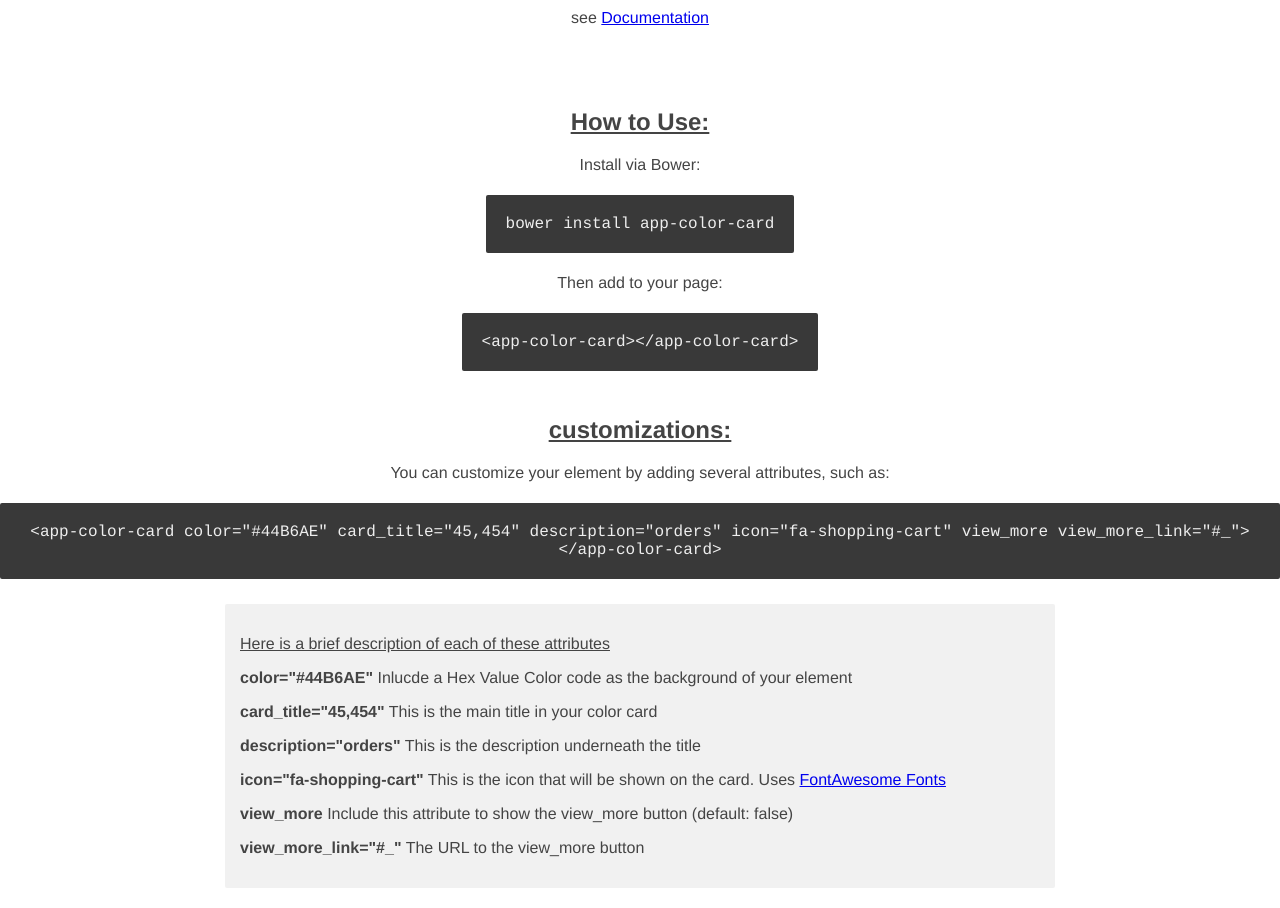
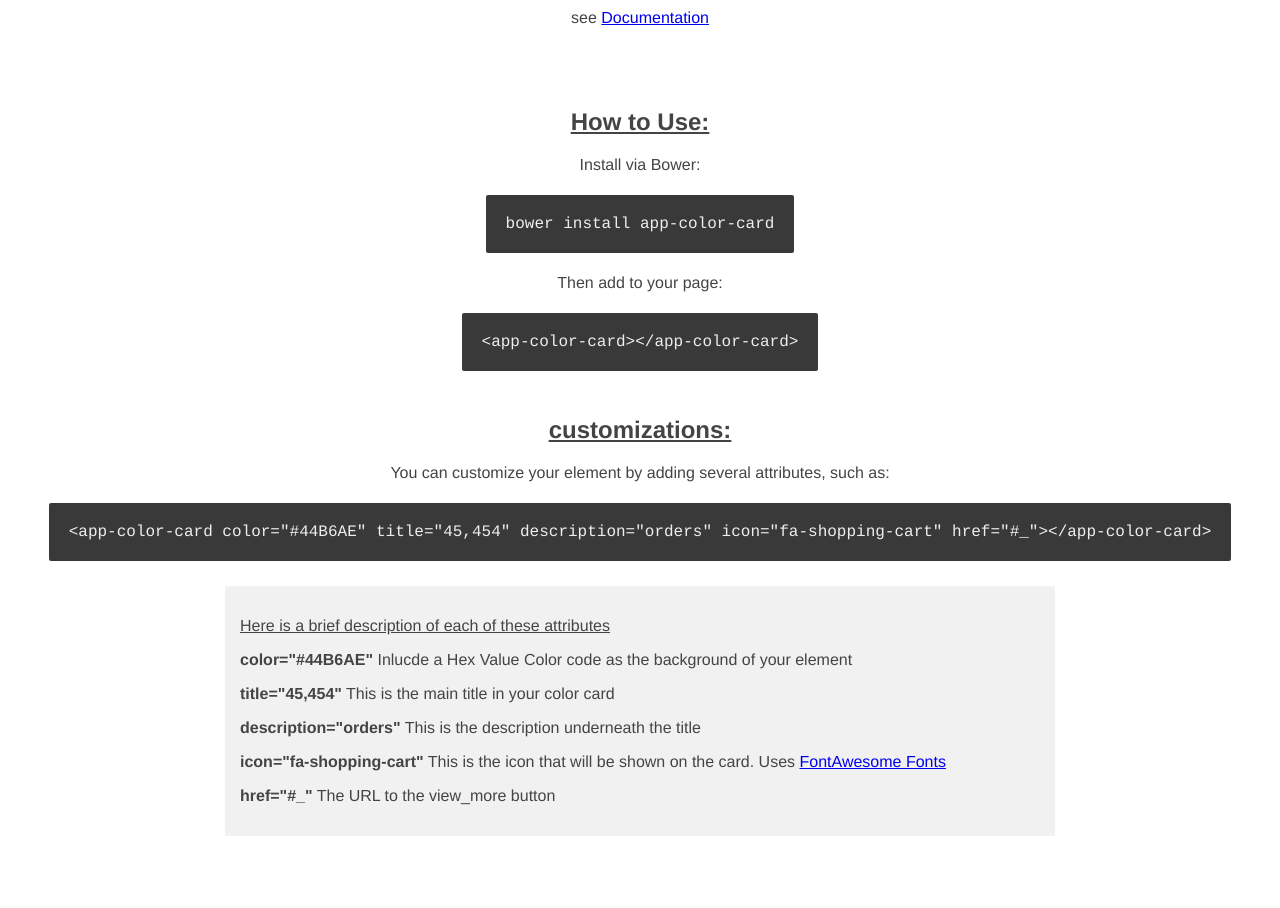
Before and after one commit to the-control-group/app-color-card, a website: page demo.html in a window 1280 px wide. Shown: the part 106-1014 px from the top of the page. After the commit the page ends 962 px from the top, so only its background shows below. Drawn offline with Linux system fonts and the light colour scheme.

Commit message:
demo updates

```diff
--- a/demo.html
+++ b/demo.html
@@ -89,16 +89,15 @@
 
   <h2>customizations:</h2>
   <p>You can customize your element by adding several attributes, such as:</p>
-  <code>&lt;app-color-card color="#44B6AE" card_title="45,454" description="orders" icon="fa-shopping-cart" view_more view_more_link="#_"&gt;&lt;/app-color-card&gt;</code>
+  <code>&lt;app-color-card color="#44B6AE" title="45,454" description="orders" icon="fa-shopping-cart" href="#_"&gt;&lt;/app-color-card&gt;</code>
 
   <div class="options">
 	  <p style="text-decoration:underline;">Here is a brief description of each of these attributes</p>
 	  <p><b>color="#44B6AE"</b> Inlucde a Hex Value Color code as the background of your element</p>
-	  <p><b>card_title="45,454"</b> This is the main title in your color card</p>
+	  <p><b>title="45,454"</b> This is the main title in your color card</p>
 	  <p><b>description="orders"</b> This is the description underneath the title</p>
 	  <p><b>icon="fa-shopping-cart"</b> This is the icon that will be shown on the card. Uses <a href="http://fortawesome.github.io/Font-Awesome/" target="_blank">FontAwesome Fonts</a></p>
-	  <p><b>view_more</b> Include this attribute to show the view_more button (default: false)</p>
-	  <p><b>view_more_link="#_"</b> The URL to the view_more button</p>
+	  <p><b>href="#_"</b> The URL to the view_more button</p>
    </div>
 </body>
 </html>
```
